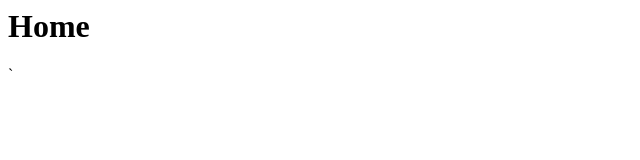
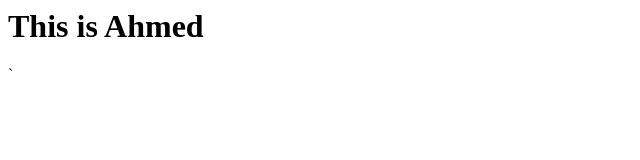
Before and after one commit to muhammad-ahmed-khalid/clout-deep-linking, a website: page index.html in a window 1280 px wide. Shown: the whole page, without its empty margins (0-640 px from the left). Drawn offline with Linux system fonts and the light colour scheme.

Commit message:
File Set

```diff
--- a/index.html
+++ b/index.html
@@ -1,3 +1,3 @@
 <div>
-    <h1>Home</h1>`
+    <h1>This is Ahmed</h1>`
 </div>
```
Also changed, not shown: .well-known/assetlinks.json, 2 other files.
